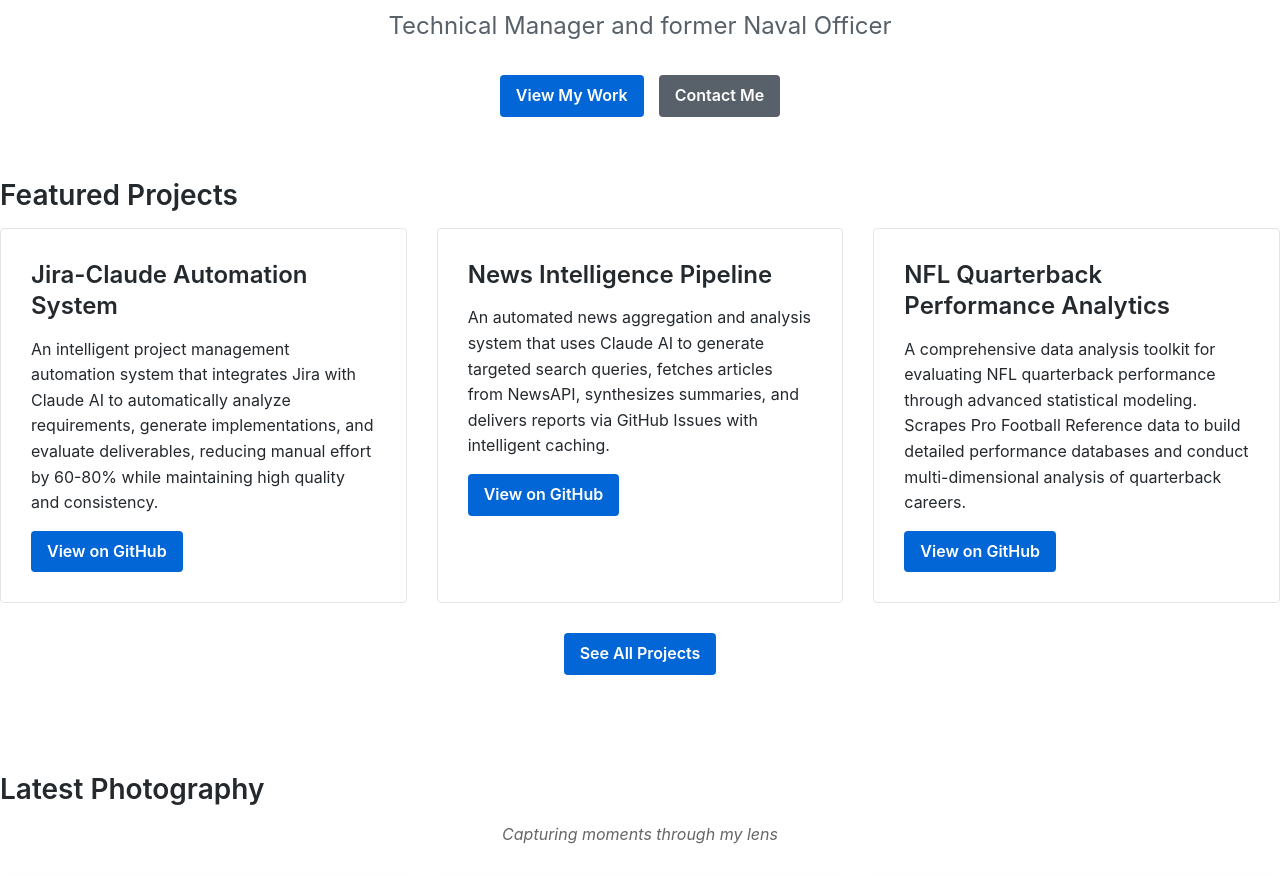
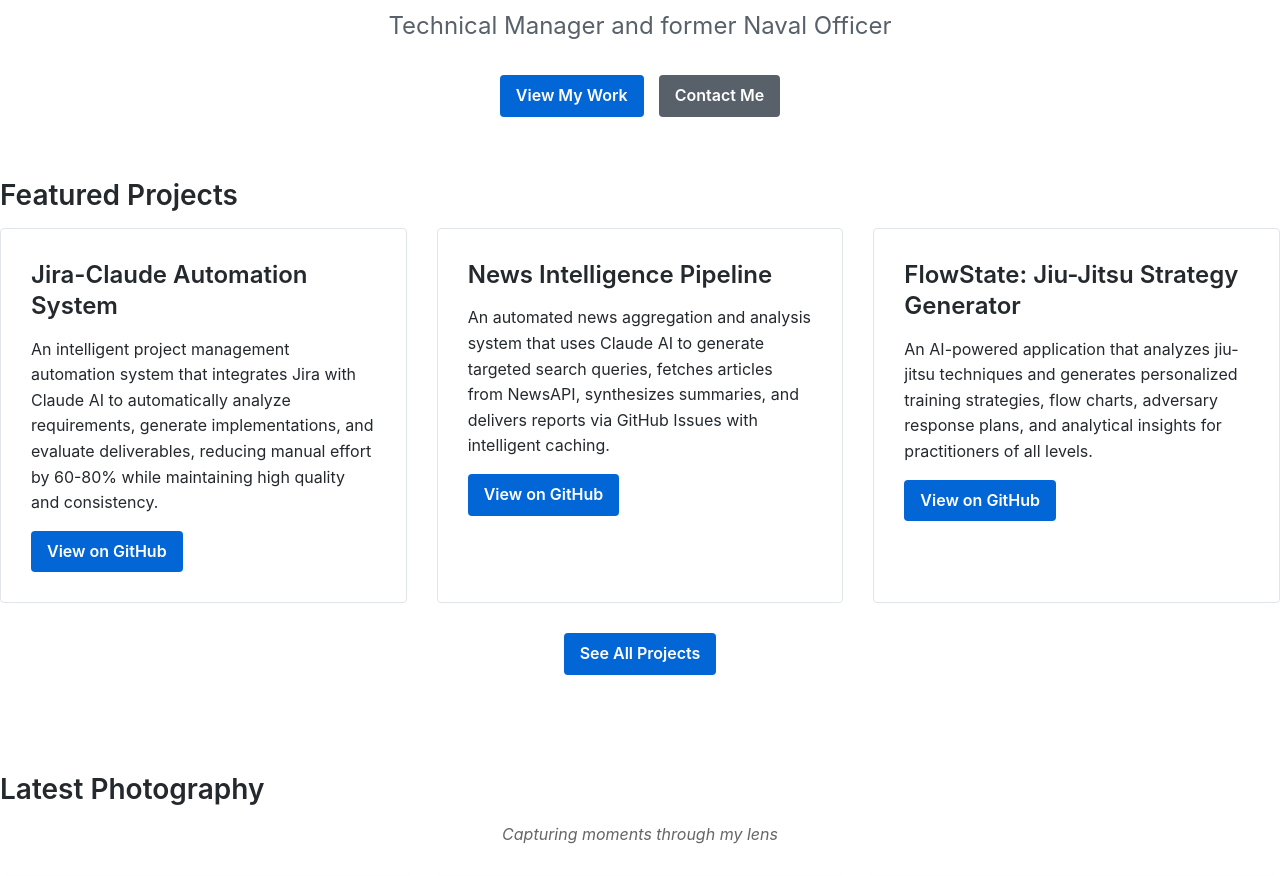
Before and after one commit to LordOfTheTrees/TreePage, a Jekyll site: the page built from index.html, in a window 1280 px wide and 900 px high, scrolled down 490 px, cut to the strip 0-876 px from the top of the window. Built offline with Jekyll 4.4.1, drawn with Linux system fonts in a browser that asks for light colours; some of the changed lines change nothing that is shown.

Commit message:
modified:   _data/projects.yml

```diff
--- a/_data/projects.yml
+++ b/_data/projects.yml
@@ -46,6 +46,35 @@
     - GitHub integration for automated issue creation and team notifications
     - Email notifications through GitHub's built-in system
     - Customizable news topics and configurable automation via GitHub Actions
+
+# FlowState Jiu-Jitsu App
+- title: "FlowState: Jiu-Jitsu Strategy Generator"
+  description: "An AI-powered application that analyzes jiu-jitsu techniques and generates personalized training strategies, flow charts, adversary response plans, and analytical insights for practitioners of all levels."
+  technologies:
+    - Python
+    - Streamlit
+    - OpenAI API
+    - Mermaid (flow charts)
+    - HTML/CSS
+    - JavaScript
+    - AI/ML
+    - Natural Language Processing
+    - Strategic Planning
+    - IBJJF/MMA Rulesets
+  github_url: "https://github.com/LordOfTheTrees/FlowState"
+  live_url: ""
+  documentation: ""
+  key_features:
+    - Position image analysis for technique recommendations
+    - Interactive "Master Talk" with simulated jiu-jitsu experts
+    - FLOW Chart Generator for mapping move sequences
+    - Video match analysis with AI feedback
+    - Anime OODA Analysis for strategy comparison and improvement
+    - Rule-specific counter-strategy generation (IBJJF or MMA)
+    - Position-based analysis for technical specificity
+    - Athlete attribute consideration for personalized strategies
+    - Interactive strategy battle visualization
+    - Realistic technique flows based on expert knowledge
 
 # NFL Quarterback Performance Analytics
 - title: "NFL Quarterback Performance Analytics"
@@ -109,42 +138,3 @@
     - Updates automatically with daily schedule checks
     - Provides a simple web interface for users to access the calendar
     - Handles edge cases like TBA game times and location changes
-
-# FlowState Jiu-Jitsu App
-- title: "FlowState: Jiu-Jitsu Strategy Generator"
-  description: "An AI-powered application that analyzes jiu-jitsu techniques and generates personalized training strategies, flow charts, and analytical insights for practitioners of all levels."
-  technologies:
-    - Python
-    - Streamlit
-    - OpenAI API
-    - Mermaid (flow charts)
-    - HTML/CSS
-    - JavaScript
-  github_url: "https://github.com/LordOfTheTrees/FlowState"
-  live_url: ""
-  documentation: ""
-  key_features:
-    - Position image analysis for technique recommendations
-    - Interactive "Master Talk" with simulated jiu-jitsu experts
-    - FLOW Chart Generator for mapping move sequences
-    - Video match analysis with AI feedback
-    - Anime OODA Analysis for strategy comparison and improvement
-
-# Adversarial Game Planning System
-- title: "Adversarial Game Planning for Combat Sports"
-  description: "A sophisticated system that generates counter-strategies against established jiu-jitsu and MMA techniques, enabling practitioners to anticipate and prepare for opponent responses. Wrapped into the existing FlowState application."
-  technologies:
-    - Python
-    - AI/ML
-    - Natural Language Processing
-    - Strategic Planning
-    - IBJJF/MMA Rulesets
-  github_url: "https://github.com/LordOfTheTrees/FlowState"
-  live_url: ""
-  documentation: ""
-  key_features:
-    - Rule-specific counter-strategy generation (IBJJF or MMA)
-    - Position-based analysis for technical specificity
-    - Athlete attribute consideration for personalized strategies
-    - Interactive strategy battle visualization
-    - Realistic technique flows based on expert knowledge
```
